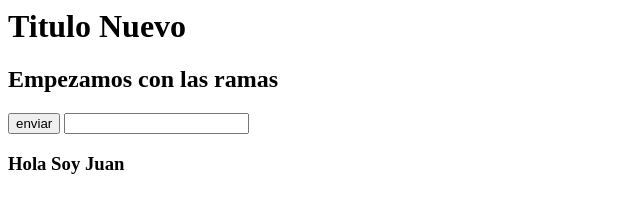
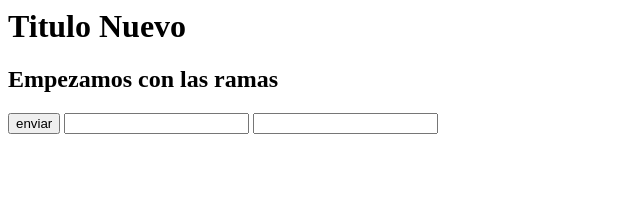
Before and after one commit to davidminarro/git-test, a plain HTML site: page index.html in a window 1280 px wide. Shown: the whole page, without its empty margins (0-640 px from the left). Drawn offline with Linux system fonts and the light colour scheme.

Commit message:
se agrego lastnmae

```diff
--- a/index.html
+++ b/index.html
@@ -8,8 +8,10 @@
 
         <form action="#" method="get">
             <input type="button" value="enviar">
-            <input type="text" name="nombre" id="nombre">
+            <input type="text" name="firstnombre" id="nombre">
+            <input type="text" name="lastnombre" id="nombre">
+
         </form>
-        <h3>Hola Soy Juan</h3>
+
     </body>
 </html>
```
